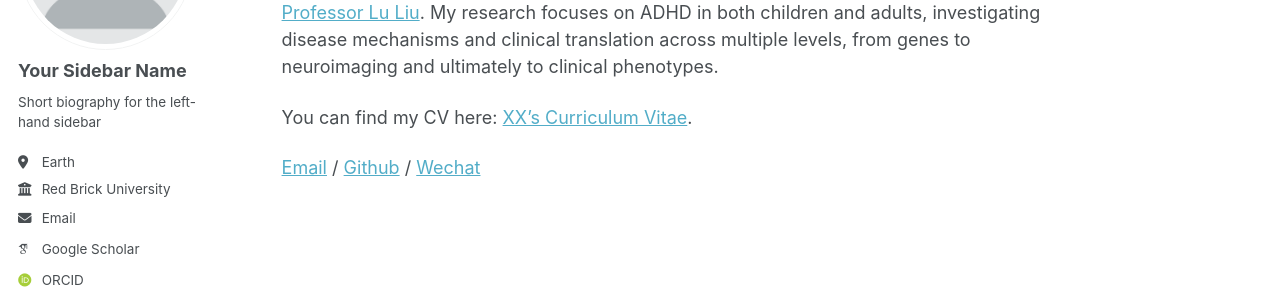
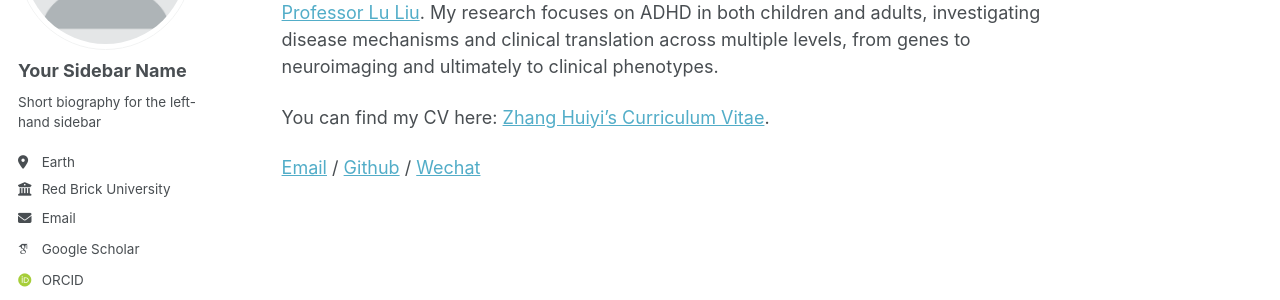
Before and after one commit to zhang019/zhang019.github.io, a Jekyll site: the page built from _pages/about.md, in a window 1280 px wide. Shown: the part 224-524 px from the top of the page. Built offline with Jekyll 4.4.1, drawn with Linux system fonts in a browser that asks for light colours; some web fonts are replaced; a script that is not in the unit is left out.

Commit message:
Update about.md

```diff
--- a/_pages/about.md
+++ b/_pages/about.md
@@ -9,6 +9,6 @@ redirect_from:
 
 I am a first-year Ph.D. student in Psychiatry and Mental Health at the [Peking Univeristy Sixth Hospital](https://www.pkuh6.cn/), [Peking University Health Science Center](https://www.bjmu.edu.cn/index.htm). I am fortunate to be advised by [Professor Lu Liu](https://www.pkuh6.cn/Html/Doctors/Main/Index_219.html?WebVisitShield=dZr4Kz5OIC8dKJj9j4xU). My research focuses on ADHD in both children and adults, investigating disease mechanisms and clinical translation across multiple levels, from genes to neuroimaging and ultimately to clinical phenotypes.
 
-You can find my CV here: [XX's Curriculum Vitae](../assets/Curriculum_Vitae.pdf).
+You can find my CV here: [Zhang Huiyi's Curriculum Vitae](../assets/Curriculum_Vitae.pdf).
 
 [Email](mailto:2511110671@stu.pku.edu.cn) / [Github](https://github.com/zhang019/zhang019.github.io) / [Wechat](../images/wechat.jpg)
```
